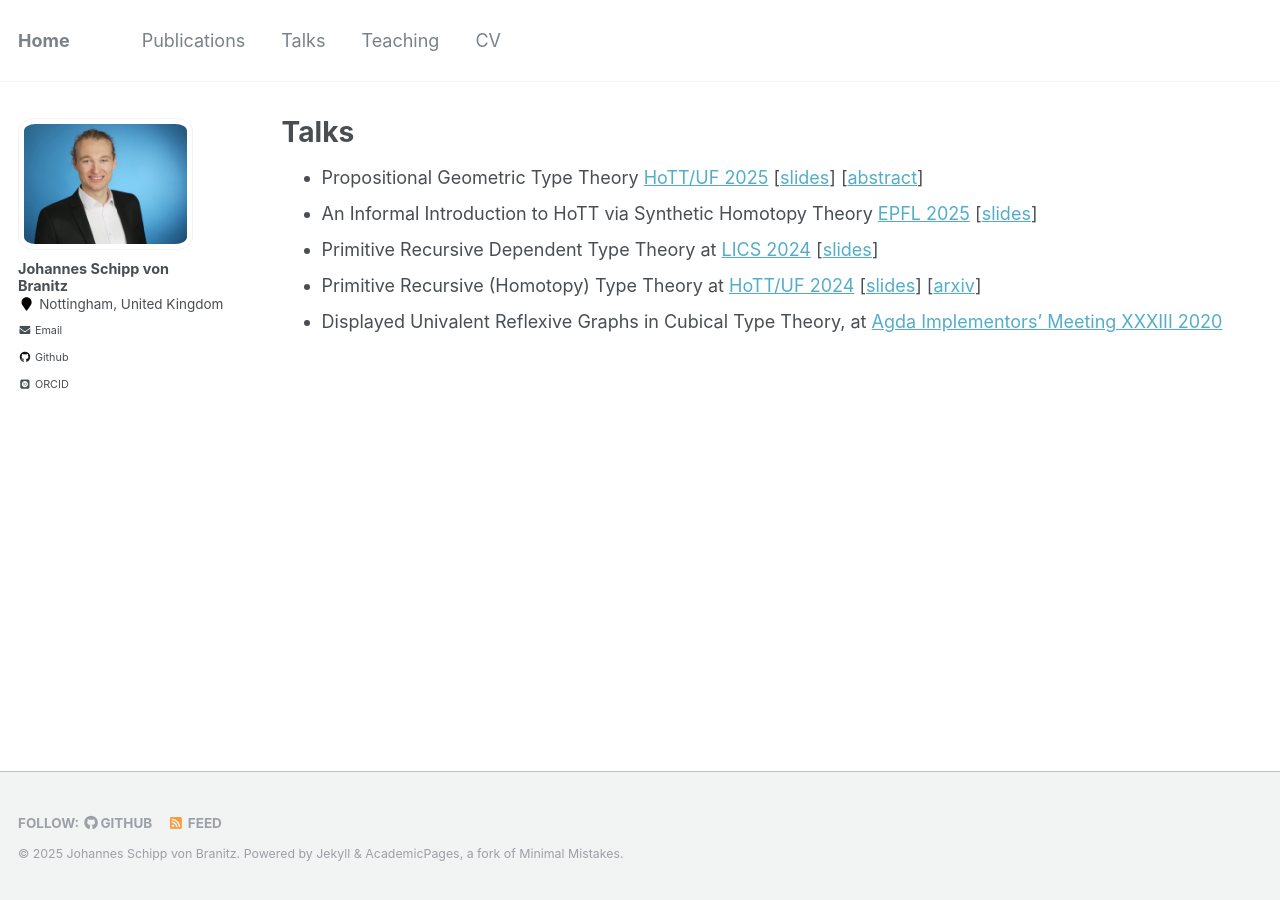
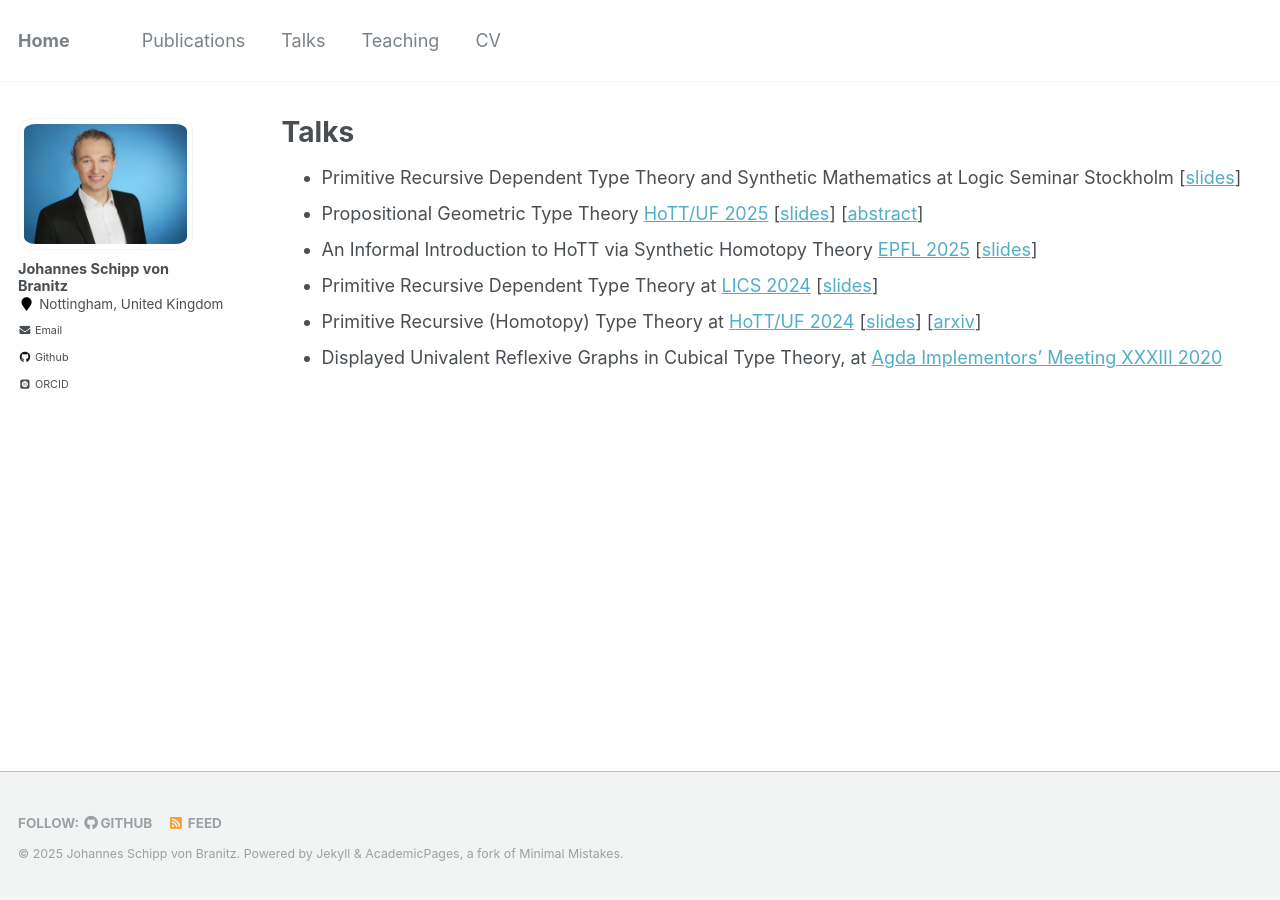
Before and after one commit to Schippmunk/Schippmunk.github.io, a Jekyll site: the page built from _pages/talks.md, in a window 1280 px wide. Built offline with Jekyll 4.4.1, drawn with Linux system fonts in a browser that asks for light colours; some web fonts are replaced.

Commit message:
added slides

```diff
--- a/_pages/talks.md
+++ b/_pages/talks.md
@@ -4,6 +4,7 @@ title: "Talks"
 permalink: /talks/
 author_profile: true
 ---
+* Primitive Recursive Dependent Type Theory and Synthetic Mathematics at Logic Seminar Stockholm [[slides](/files/prdtt_stockholm_slides.pdf)]
 * Propositional Geometric Type Theory [HoTT/UF 2025](https://hott-uf.github.io/2025/) [[slides](/files/pgtt-hott-uf-slides.pdf)] [[abstract](/files/pgtt-hott-uf-abstract.pdf)]
 * An Informal Introduction to HoTT via Synthetic Homotopy Theory [EPFL 2025](https://www.epfl.ch/labs/hessbellwald-lab/3141-2/) [[slides](/files/hott_epfl_slides.pdf)]
 * Primitive Recursive Dependent Type Theory at [LICS 2024](https://lics.siglog.org/lics24/index.php) [[slides](/files/prdtt_lics_slides.pdf)]
```
Also changed, not shown: 1 other file.
